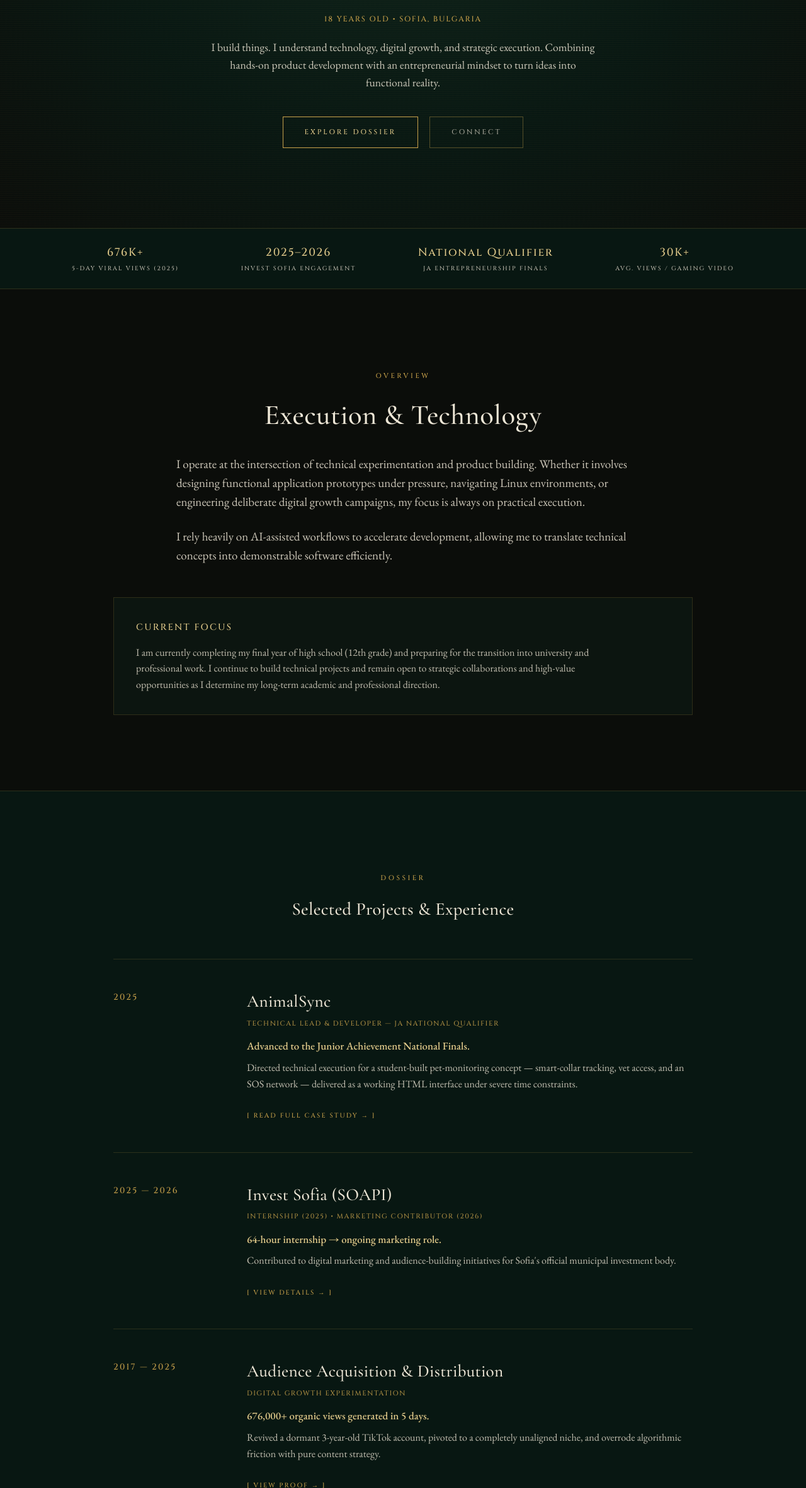
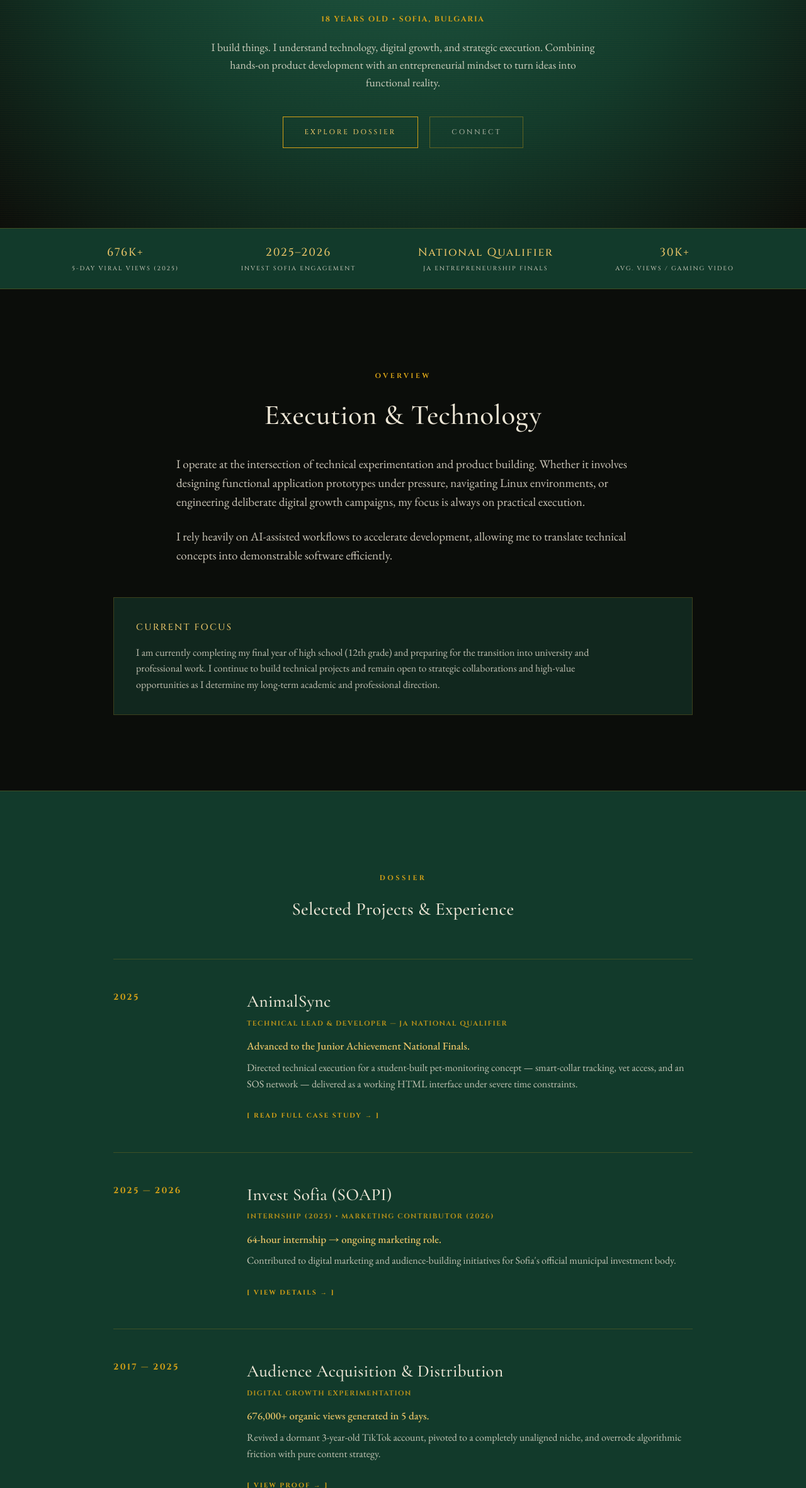
Before and after one commit to panevx/gpanev, a plain HTML site: page index.html in a window 1280 px wide. Shown: the part 438-2800 px from the top of the page at 63% size. Drawn offline with nearby package versions, Linux system fonts and the light colour scheme.

Commit message:
Add files via upload

```diff
--- a/index.html
+++ b/index.html
@@ -37,21 +37,22 @@
 <link rel="icon" type="image/png" sizes="16x16" href="favicon-16x16.png">
 <link rel="apple-touch-icon" sizes="180x180" href="apple-touch-icon.png">
 <link rel="manifest" href="site.webmanifest">
-<meta name="theme-color" content="#0F241B">
+<meta name="theme-color" content="#123A2B">
 
 <link rel="preconnect" href="https://fonts.googleapis.com">
 <link rel="preconnect" href="https://fonts.gstatic.com" crossorigin>
-<link rel="preload" as="style" href="https://fonts.googleapis.com/css2?family=Cormorant+Garamond:ital,wght@0,400;0,500;0,600;1,400&family=EB+Garamond:ital,wght@0,400;0,500;1,400&family=Cinzel:wght@500;600&display=swap" onload="this.onload=null;this.rel='stylesheet'">
-<noscript><link href="https://fonts.googleapis.com/css2?family=Cormorant+Garamond:ital,wght@0,400;0,500;0,600;1,400&family=EB+Garamond:ital,wght@0,400;0,500;1,400&family=Cinzel:wght@500;600&display=swap" rel="stylesheet"></noscript>
+<link rel="preload" as="style" href="https://fonts.googleapis.com/css2?family=Cormorant+Garamond:ital,wght@0,400;0,500;0,600;1,400&family=EB+Garamond:ital,wght@0,400;0,500;1,400&family=Cinzel:wght@500;600;700&display=swap" onload="this.onload=null;this.rel='stylesheet'">
+<noscript><link href="https://fonts.googleapis.com/css2?family=Cormorant+Garamond:ital,wght@0,400;0,500;0,600;1,400&family=EB+Garamond:ital,wght@0,400;0,500;1,400&family=Cinzel:wght@500;600;700&display=swap" rel="stylesheet"></noscript>
 <style>
   :root{
     --ink:#0B0D0A;
-    --bottle:#0F241B;
-    --bottle-deep:#081712;
-    --gold:#C9A24B;
-    --gold-soft:#E6CE8D;
+    --bottle:#1E5B45;
+    --bottle-deep:#123A2B;
+    --gold:#D4A017;
+    --gold-soft:#E9C468;
     --parchment:#EDE6D6;
-    --border-gold: rgba(201,162,75,0.18);
+    --border-gold: rgba(212,160,23,0.22);
+    --bottle-tint: rgba(30,91,69,0.35);
   }
   *{margin:0;padding:0;box-sizing:border-box;}
   html{scroll-behavior:smooth;}
@@ -66,6 +67,7 @@
   h1,h2,h3,h4{font-family:'Cormorant Garamond', serif; font-weight:500; letter-spacing:0.01em;}
   .eyebrow{
     font-family:'Cinzel', serif;
+    font-weight:700;
     font-size:0.68rem;
     letter-spacing:0.32em;
     text-transform:uppercase;
@@ -106,7 +108,7 @@
     content:"";
     position:absolute; inset:0;
     background-image:
-      repeating-linear-gradient(0deg, rgba(201,162,75,0.035) 0px, rgba(201,162,75,0.035) 1px, transparent 1px, transparent 3px);
+      repeating-linear-gradient(0deg, rgba(212,160,23,0.035) 0px, rgba(212,160,23,0.035) 1px, transparent 1px, transparent 3px);
     pointer-events:none;
   }
   .seal{
@@ -156,6 +158,7 @@
   }
   .hero-context {
     font-family: 'Cinzel', serif;
+    font-weight: 700;
     font-size: 0.75rem;
     letter-spacing: 0.15em;
     color: var(--gold);
@@ -186,10 +189,10 @@
     transition:background .35s, color .35s, border-color .35s, opacity .3s;
   }
   .btn:hover{ background:var(--gold); color:var(--ink); }
-  .btn.ghost{ border-color:rgba(201,162,75,0.4); color:rgba(237,230,214,0.7); }
-  .btn.ghost:hover{ background:rgba(201,162,75,0.1); color:var(--gold-soft); border-color:var(--gold); }
+  .btn.ghost{ border-color:rgba(212,160,23,0.4); color:rgba(237,230,214,0.7); }
+  .btn.ghost:hover{ background:rgba(212,160,23,0.1); color:var(--gold-soft); border-color:var(--gold); }
   .btn.disabled{ cursor: not-allowed; opacity: 0.4; border-style: dashed; }
-  .btn.disabled:hover{ background: transparent; color: rgba(237,230,214,0.7); border-color: rgba(201,162,75,0.4); }
+  .btn.disabled:hover{ background: transparent; color: rgba(237,230,214,0.7); border-color: rgba(212,160,23,0.4); }
 
   /* METRICS STRIP */
   .metrics-strip{
@@ -231,7 +234,7 @@
   .current-focus {
     margin-top: 50px;
     padding: 35px;
-    background: rgba(15, 36, 27, 0.4);
+    background: var(--bottle-tint);
     border: 1px solid var(--border-gold);
     text-align: left;
   }
@@ -267,14 +270,15 @@
   @media (prefers-reduced-motion: reduce){
     .reveal{ opacity:1; transform:none; transition:none; }
   }
-  .entry .when{ font-family:'Cinzel', serif; font-size:0.85rem; letter-spacing:0.16em; color:var(--gold); padding-top:6px; line-height:1.4; }
+  .entry .when{ font-family:'Cinzel', serif; font-weight:700; font-size:0.85rem; letter-spacing:0.16em; color:var(--gold); padding-top:6px; line-height:1.4; }
   .entry h3{ font-size:1.7rem; color:var(--parchment); }
-  .entry .role{ font-family:'Cinzel', serif; font-size:0.68rem; letter-spacing:0.14em; color:rgba(201,162,75,0.85); margin:4px 0 14px; text-transform:uppercase; }
+  .entry .role{ font-family:'Cinzel', serif; font-weight:700; font-size:0.68rem; letter-spacing:0.14em; color:rgba(212,160,23,0.85); margin:4px 0 14px; text-transform:uppercase; }
   .entry .hook{ font-size:1.05rem; color:var(--gold-soft); font-weight:500; margin-bottom:8px; }
   .entry p{ font-size:1rem; color:rgba(237,230,214,0.8); margin-bottom: 20px; }
   .entry-action{
     display: inline-block;
     font-family: 'Cinzel', serif;
+    font-weight: 700;
     font-size: 0.65rem;
     letter-spacing: 0.2em;
     color: var(--gold);
@@ -297,12 +301,13 @@
     text-align: left;
   }
   .spec-card{
-    background: rgba(15, 36, 27, 0.4);
+    background: var(--bottle-tint);
     border: 1px solid var(--border-gold);
     padding: 35px;
   }
   .spec-card h3{
     font-family: 'Cinzel', serif;
+    font-weight: 700;
     font-size: 0.85rem;
     letter-spacing: 0.15em;
     color: var(--gold-soft);
@@ -340,9 +345,10 @@
     text-align:center;
     padding:50px 6vw 60px;
     font-family:'Cinzel', serif;
+    font-weight:700;
     font-size:0.65rem;
     letter-spacing:0.2em;
-    color:rgba(201,162,75,0.85);
+    color:rgba(212,160,23,0.85);
     text-transform:uppercase;
     border-top: 1px solid var(--border-gold);
   }
@@ -388,7 +394,7 @@
   /* MODAL DRAWER */
   .modal-overlay{
     position: fixed; inset: 0; z-index: 100;
-    background: rgba(8, 23, 18, 0.92);
+    background: rgba(10, 33, 24, 0.92);
     backdrop-filter: blur(12px);
     display: flex; align-items: center; justify-content: center;
     padding: 20px;
@@ -412,7 +418,7 @@
   }
   .modal-close:hover { color: var(--gold-soft); }
   .modal-title{ font-size: 2.4rem; color: var(--gold-soft); margin-bottom: 6px; }
-  .modal-subtitle{ font-family: 'Cinzel', serif; font-size: 0.75rem; color: var(--gold); letter-spacing: 0.2em; margin-bottom: 30px; text-transform: uppercase; border-bottom: 1px solid var(--border-gold); padding-bottom: 20px; }
+  .modal-subtitle{ font-family: 'Cinzel', serif; font-weight: 700; font-size: 0.75rem; color: var(--gold); letter-spacing: 0.2em; margin-bottom: 30px; text-transform: uppercase; border-bottom: 1px solid var(--border-gold); padding-bottom: 20px; }
 
   .modal-body{ font-size: 1rem; color: rgba(237,230,214,0.85); line-height: 1.7; }
   .modal-body h4 { font-family: 'Cinzel', serif; font-size: 0.9rem; letter-spacing: 0.1em; color: var(--gold-soft); text-transform: uppercase; margin: 30px 0 12px; }
@@ -606,6 +612,7 @@
     <div class="contact-actions">
       <a class="btn" href="https://raw.githubusercontent.com/panevx/gpanev/main/george_panev_cv.pdf" target="_blank">Download CV</a>
       <a class="btn ghost" href="mailto:iamgeorgepanev@gmail.com">Email Me</a>
+      <a class="btn ghost" href="https://www.instagram.com/panevx/" target="_blank">Instagram</a>
       <a class="btn ghost" href="https://www.tiktok.com/@panevx" target="_blank">TikTok</a>
     </div>
   </div>
```
